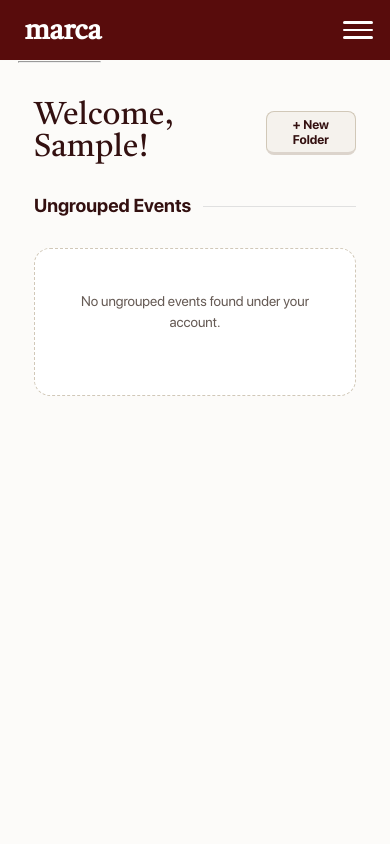
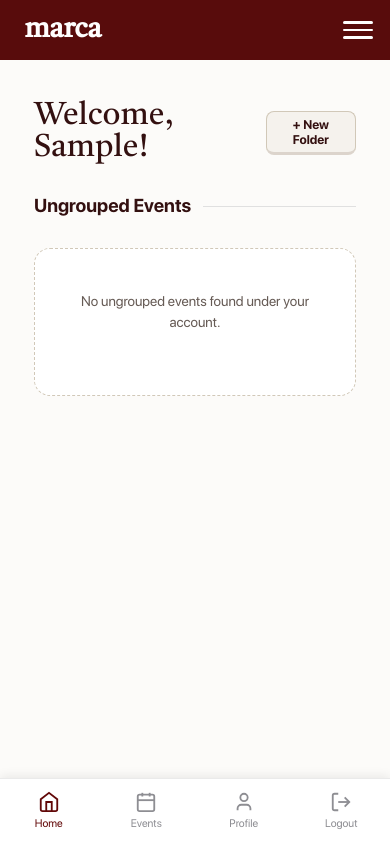
Before and after one commit to keneyboi/Marca-Render, a Django app: page /home/ in a window 390 px wide. Run offline with Django 5.2, Linux system fonts and the light colour scheme; the visitor is signed in with stand-in values (Sample User, id 1); data comes from the database, SQL or seed files in the repository; data that the repository does not hold is empty.

Commit message:
fix: mobile UI/UX optimization

```diff
--- a/apps/attendance/views.py
+++ b/apps/attendance/views.py
@@ -24,7 +24,6 @@ def set_attendance(request):
 
     event = get_object_or_404(Event, id=event_id, user=owner_user)
 
-    # Reliable fallback redirect using event.id
     fallback_redirect = request.META.get('HTTP_REFERER') or redirect('event_detail', event_id=event.id).url
 
     email = request.POST.get('email')
@@ -33,12 +32,11 @@ def set_attendance(request):
     student_id = request.POST.get('student_id')
     option = request.POST.get('session_type')
 
-    # Catch missing student ID / Email inputs first
     if not student_id and not email:
         messages.error(request, "Either Student ID or Email is required.")
         return redirect(fallback_redirect)
 
-    # 3. Query records through the event relationship & catch MultipleObjectsReturned
+
     try:
         if student_id:
             record = event.attendance_records.get(
--- a/static/css/styles.css
+++ b/static/css/styles.css
@@ -566,17 +566,12 @@ html {
     font-size: 14px;
   }
 }
-
 /* --- MOBILE HAMBURGER DRAWER MENU --- */
 @media (max-width: 880px) {
-
-
-
     .dashboard-wrapper {
         flex-direction: column;
         height: auto;
         min-height: 100vh;
-
     }
 
     /* Fixed Top Header Bar on Mobile */
@@ -633,10 +628,10 @@ html {
         top: 60px;
         right: -100%;
         width: 260px;
-        height: calc(100vh - 60px); /* Fill screen below top bar */
+        height: calc(100vh - 60px);
         background-color: #4a0d0d;
         display: flex;
-        flex-direction: column; /* Stacks children vertically */
+        flex-direction: column;
         padding: 1.5rem;
         box-sizing: border-box;
         transition: right 0.3s ease-in-out;
@@ -652,7 +647,7 @@ html {
         margin-top: 0;
         flex-direction: column;
         gap: 12px;
-        flex-grow: 1; /* Pushes footer to bottom */
+        flex-grow: 1;
     }
 
     .sidebar-link {
@@ -661,7 +656,7 @@ html {
     }
 
     .sidebar-footer {
-        margin-top: auto; /* Automatically pushes to bottom edge */
+        margin-top: auto;
         padding-top: 1rem;
     }
 
@@ -696,11 +691,33 @@ html {
         margin: 0 1rem;
         overflow-y: visible;
     }
+    body .quick-navbar {
+        display: flex;
+    }
 
+    /* FIXED: Added transition properties here so it animates smoothly on mobile */
+    .quick-navbar {
+        position: fixed;
+        bottom: 0;
+        left: 0;
+        width: 100%;
+        height: 65px;
+        background-color: #ffffff;
+        display: flex;
+        justify-content: space-around;
+        align-items: center;
+        box-shadow: 0 -2px 10px rgba(0, 0, 0, 0.08);
+        border-top: 1px solid #eaeaea;
+        z-index: 1000;
+        padding-bottom: env(safe-area-inset-bottom);
 
+        transition: transform 0.3s cubic-bezier(0.4, 0, 0.2, 1), opacity 0.3s ease;
+        transform: translateY(0);
+        opacity: 1;
+    }
 }
 
-
+/* Alert Styling */
 .dashboard-alert-container {
   width: 100%;
   margin-bottom: 1.5rem;
@@ -720,14 +737,12 @@ html {
   transform: translateY(0);
 }
 
-/* Green Success State */
 .dashboard-alert.success {
   background-color: #eefbe8;
   color: #1e7e34;
   border: 1px solid #c3e6cb;
 }
 
-/* Red Error State */
 .dashboard-alert.error {
   background-color: #fde8e8;
   color: #9b1c1c;
@@ -738,3 +753,93 @@ html {
   opacity: 0;
   transform: translateY(-8px);
 }
+
+/* Default state: hidden on desktops */
+.quick-navbar {
+    display: none;
+}
+
+.quick-navbar.hidden {
+    transform: translateY(100%);
+    opacity: 0;
+    pointer-events: none;
+}
+
+.quick-navbar .elements {
+    display: flex;
+    flex-direction: column;
+    align-items: center;
+    justify-content: center;
+    text-decoration: none;
+    color: #8e8e93;
+    font-size: 11px;
+    font-weight: 500;
+    flex: 1;
+    height: 100%;
+    transition: color 0.2s ease;
+    cursor: pointer;
+}
+
+.quick-navbar .elements .icon {
+    width: 22px;
+    height: 22px;
+    margin-bottom: 3px;
+}
+
+.quick-navbar .elements.active,
+.quick-navbar .elements:hover {
+    color: #620808;
+}
+
+.quick-navbar .scan-btn .scan-circle {
+    width: 44px;
+    height: 44px;
+    background-color: #620808;
+    border-radius: 50%;
+    display: flex;
+    align-items: center;
+    justify-content: center;
+    color: #ffffff;
+    margin-top: -12px;
+    box-shadow: 0 4px 10px rgba(0, 122, 255, 0.3);
+    transition: transform 0.2s ease;
+}
+
+.quick-navbar .scan-btn:hover .scan-circle {
+    transform: scale(1.05);
+}
+
+.quick-navbar .scan-btn .icon {
+    width: 24px;
+    height: 24px;
+    margin-bottom: 0;
+}
+
+.quick-navbar form {
+    display: flex;
+    flex: 1;
+    height: 100%;
+    margin: 0;
+    padding: 0;
+    align-items: stretch;
+}
+
+.quick-navbar button.elements {
+    background: none;
+    color: #8e8e93;
+    border: none;
+    padding: 0;
+    margin: 0;
+    font: inherit;
+    font-size: 11px;
+    cursor: pointer;
+    outline: none;
+    text-align: inherit;
+    width: 100%;
+    height: 100%;
+    display: flex;
+    flex-direction: column;
+    align-items: center;
+    justify-content: center;
+    box-sizing: border-box;
+}
--- a/templates/dashboard_base.html
+++ b/templates/dashboard_base.html
@@ -18,7 +18,7 @@
     <aside class="dashboard-sidebar" id="dashboard-sidebar">
       <div class="sidebar-brand">
         <a href="{% url 'landing' %}" class="logo" style="color: #ffffff;">marca</a>
-        <hr style='margin-bottom: -1rem'>
+
       </div>
 
       <!-- Hamburger Toggle (Mobile Only) -->
@@ -125,14 +125,23 @@
     function toggleMenu() {
       const sidebar = document.getElementById('dashboard-sidebar');
       const overlay = document.getElementById('sidebar-overlay');
+      const navbar = document.getElementById('quick-navbar');
+
 
       sidebar.classList.toggle('menu-open');
       overlay.classList.toggle('active');
+
+      if (sidebar.classList.contains('menu-open')) {
+        if (navbar) navbar.classList.add('hidden');
+      } else {
+        if (navbar) navbar.classList.remove('hidden');
+      }
     }
 
     // Example usage in your Edit Modal submit handler:
     document.addEventListener('DOMContentLoaded', function () {
       const editForm = document.getElementById('editEventForm');
+
       if (!editForm) return;
 
       editForm.addEventListener('submit', function (e) {
@@ -202,5 +211,44 @@
       });
     });
   </script>
+
+ <div class="quick-navbar" id="quick-navbar">
+  <!-- Home Tab -->
+  <a class="elements {% if request.resolver_match.url_name == 'home' %}active{% endif %}" href="{% url 'landing' %}">
+    <svg class="icon" viewBox="0 0 24 24" fill="none" stroke="currentColor" stroke-width="2"><path d="m3 9 9-7 9 7v11a2 2 0 0 1-2 2H5a2 2 0 0 1-2-2z"/><polyline points="9 22 9 12 15 12 15 22"/></svg>
+    <span>Home</span>
+  </a>
+
+  <!-- Events Tab -->
+  <a class="elements {% if request.resolver_match.url_name == 'event_detail' %}active{% endif %}" href="{% url 'home' %}">
+    <svg class="icon" viewBox="0 0 24 24" fill="none" stroke="currentColor" stroke-width="2"><rect width="18" height="18" x="3" y="4" rx="2" ry="2"/><line x1="16" x2="16" y1="2" y2="6"/><line x1="8" x2="8" y1="2" y2="6"/><line x1="3" x2="21" y1="10" y2="10"/></svg>
+    <span>Events</span>
+  </a>
+
+  <!-- Scan Button: ONLY renders on the 'event_detail' screen -->
+  {% if request.resolver_match.url_name == 'event_detail' %}
+    <a class="elements scan-btn" href="#" onclick="openScanner(); return false;">
+      <div class="scan-circle">
+        <svg class="icon" viewBox="0 0 24 24" fill="none" stroke="currentColor" stroke-width="2"><path d="M3 7V5a2 2 0 0 1 2-2h2"/><path d="M17 3h2a2 2 0 0 1 2 2v2"/><path d="M21 17v2a2 2 0 0 1-2 2h-2"/><path d="M7 21H5a2 2 0 0 1-2-2v-2"/><line x1="7" x2="17" y1="12" y2="12"/></svg>
+      </div>
+      <span>Scan</span>
+    </a>
+  {% endif %}
+
+  <!-- Profile Tab -->
+  <a class="elements">
+    <svg class="icon" viewBox="0 0 24 24" fill="none" stroke="currentColor" stroke-width="2"><path d="M19 21v-2a4 4 0 0 0-4-4H9a4 4 0 0 0-4 4v2"/><circle cx="12" cy="7" r="4"/></svg>
+    <span>Profile</span>
+  </a>
+
+  <!-- Logout Tab -->
+  <form method="POST" action="{% url 'logout' %}" style="display: flex; flex: 1; margin: 0;">
+    {% csrf_token %}
+    <button type="submit" class="elements">
+      <svg class="icon" viewBox="0 0 24 24" fill="none" stroke="currentColor" stroke-width="2"><path d="M9 21H5a2 2 0 0 1-2-2V5a2 2 0 0 1 2-2h4"/><polyline points="16 17 21 12 16 7"/><line x1="21" x2="9" y1="12" y2="12"/></svg>
+      <span>Logout</span>
+    </button>
+  </form>
+</div>
 </body>
 </html>
--- a/templates/event/event_detail.html
+++ b/templates/event/event_detail.html
@@ -50,7 +50,7 @@
       </button>
       {% endif %}
 
-      <!-- FIXED: Merged duplicate class attributes -->
+
       <button type="button" class="btn-primary scan-button" onclick="openScanner()">
           <span>Scan Attendance</span>
       </button>
```
Also changed, not shown: static/css/event/detail.css (+49 -12 lines), static/js/event/scan_attendance.js (+50 -4 lines).
